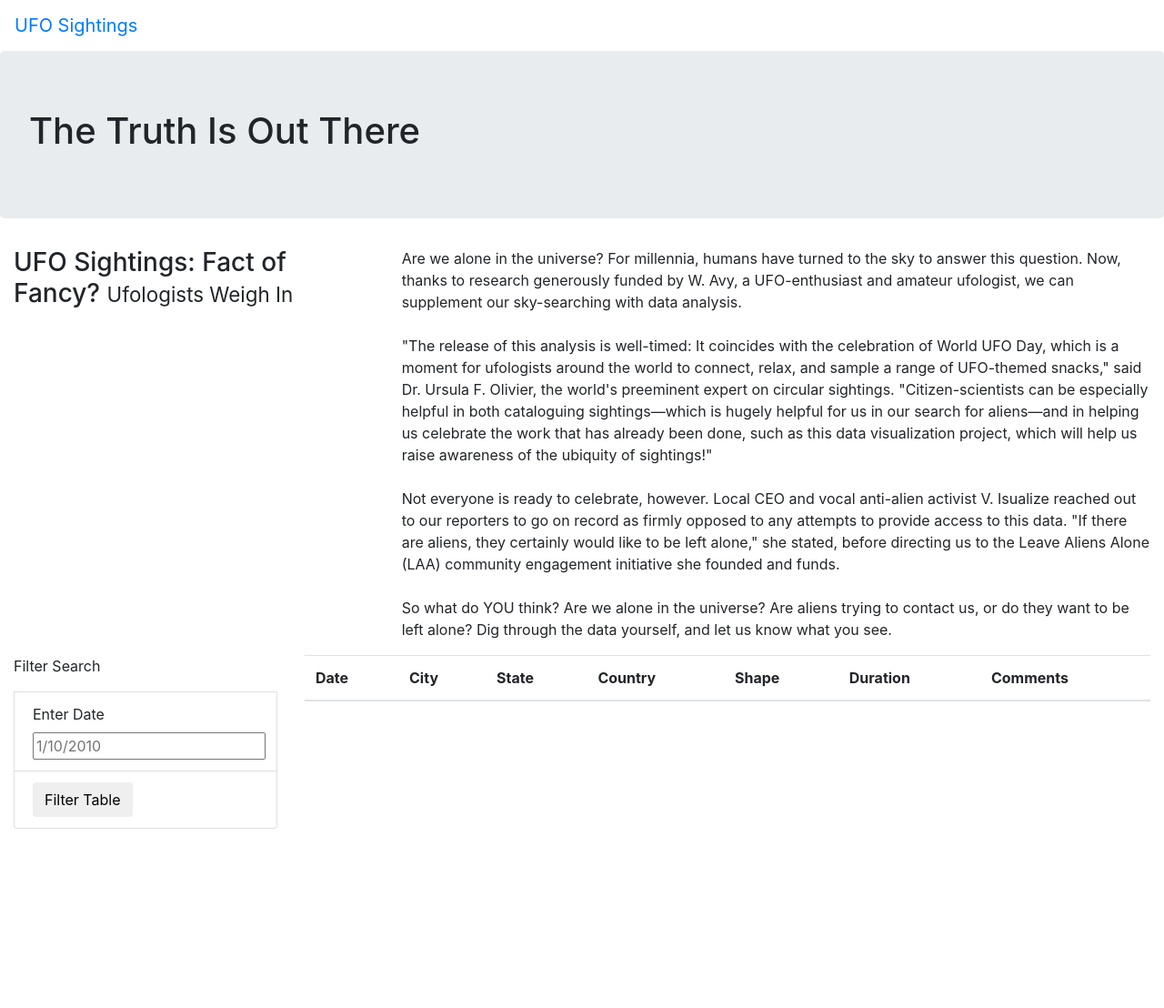
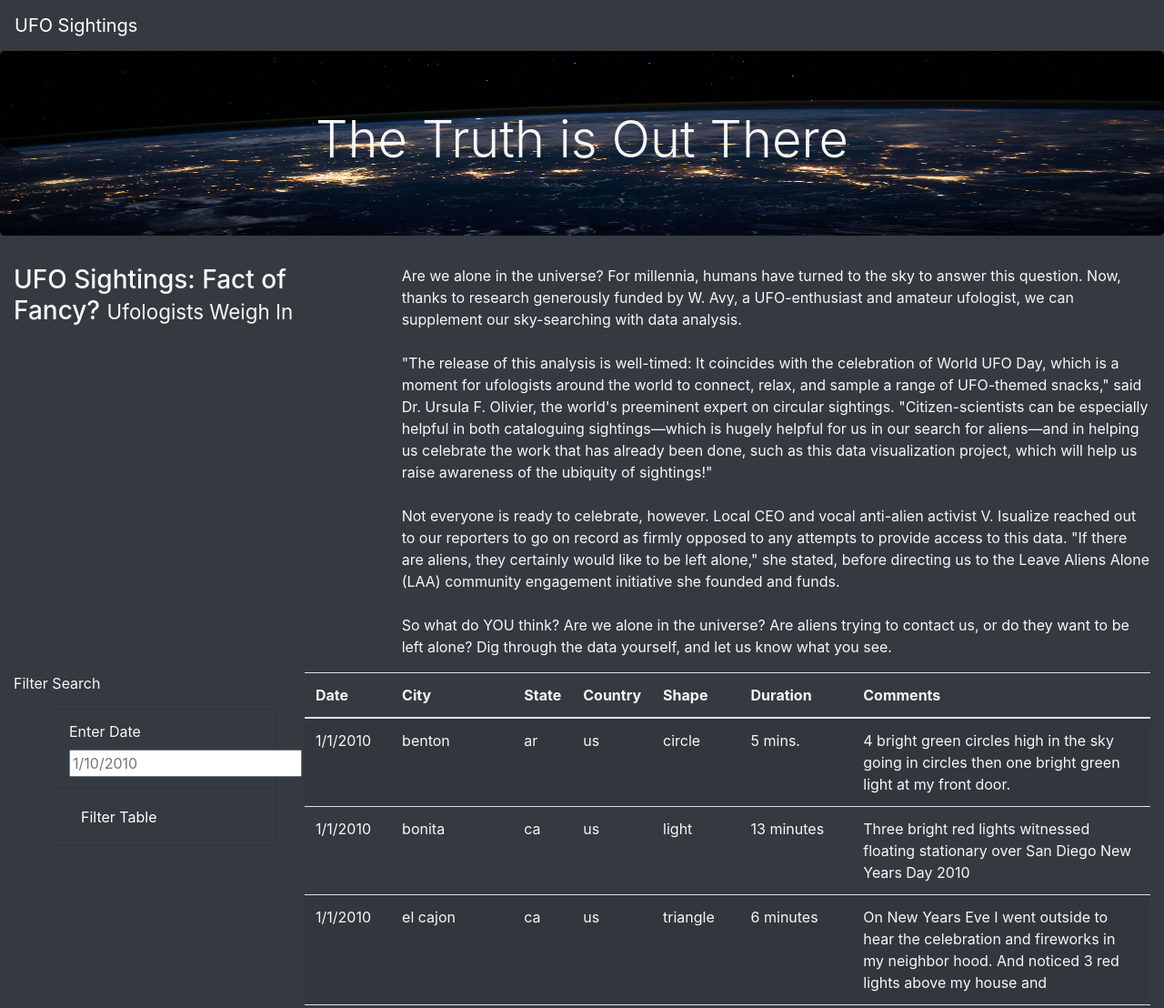
Before and after one commit to TylerTies/UFOs, a plain HTML site: page index.html in a window 1280 px wide. Shown: the top 1108 px of the page at 91% size. Before the commit the page ends 911 px from the top, so only its background shows below. Drawn offline with nearby package versions, Linux system fonts and the light colour scheme.

Commit message:
Adding background image and styling

```diff
--- a/index.html
+++ b/index.html
@@ -13,14 +13,14 @@
     />
     <link rel="stylesheet" href="static/css/style.css">
 </head>
-<body>
+<body class="bg-dark">
     <div class="wrapper">
-        <nav class="navbar navbar-expand-lg">
+        <nav class="navbar navbar-dark bg-dark navbar-expand-lg">
             <a class="navbar-brand" href="index.html">UFO Sightings</a>
         </nav>
     </div>
     <div class="jumbotron">
-        <h1>The Truth Is Out There</h1>
+        <h1 class="display-4">The Truth is Out There</h1>
     </div>
     <div class="container-fluid">
         <div class="row">
@@ -39,15 +39,17 @@
     <div class="container-fluid">
         <div class="row">
             <div class="col-md-3">
-                <form>
+                <form class="bg-dark">
                     <p>Filter Search</p>
-                    <li class="list-group-item">
-                        <label for="date">Enter Date</label>
-                        <input type="text" placeholder="1/10/2010" id="datetime" />
-                    </li>
-                    <li class="list-group-item">
-                        <button id="filter-btn" type="button" class="btn btn-default">Filter Table</button>
-                    </li>
+                    <ul class="bg-dark">
+                        <li class="list-group-item bg-dark">
+                            <label for="date">Enter Date</label>
+                            <input type="text" placeholder="1/10/2010" id="datetime" />
+                        </li>
+                        <li class="list-group-item bg-dark">
+                            <button id="filter-btn" type="button" class="btn btn-dark">Filter Table</button>
+                        </li>
+                    </ul>
                 </form>
             </div>
             <div class="col-md-9">
@@ -68,5 +70,8 @@
             </div>
         </div>
     </div>
+    <script src="https://cdnjs.cloudflare.com/ajax/libs/d3/4.11.0/d3.js"></script>
+    <script src="static/js/data.js"></script>
+    <script src="static/js/app.js"></script>
 </body>
 </html>
--- a/static/css/style.css
+++ b/static/css/style.css
@@ -0,0 +1,9 @@
+body {
+
+    color: #f7f7f7;
+}
+.jumbotron {
+    background-image: url("../images/nasa.jpg");
+    background-size: 100% 100%;
+    text-align: center;
+}
```
Also changed, not shown: static/images/nasa.jpg (added).
